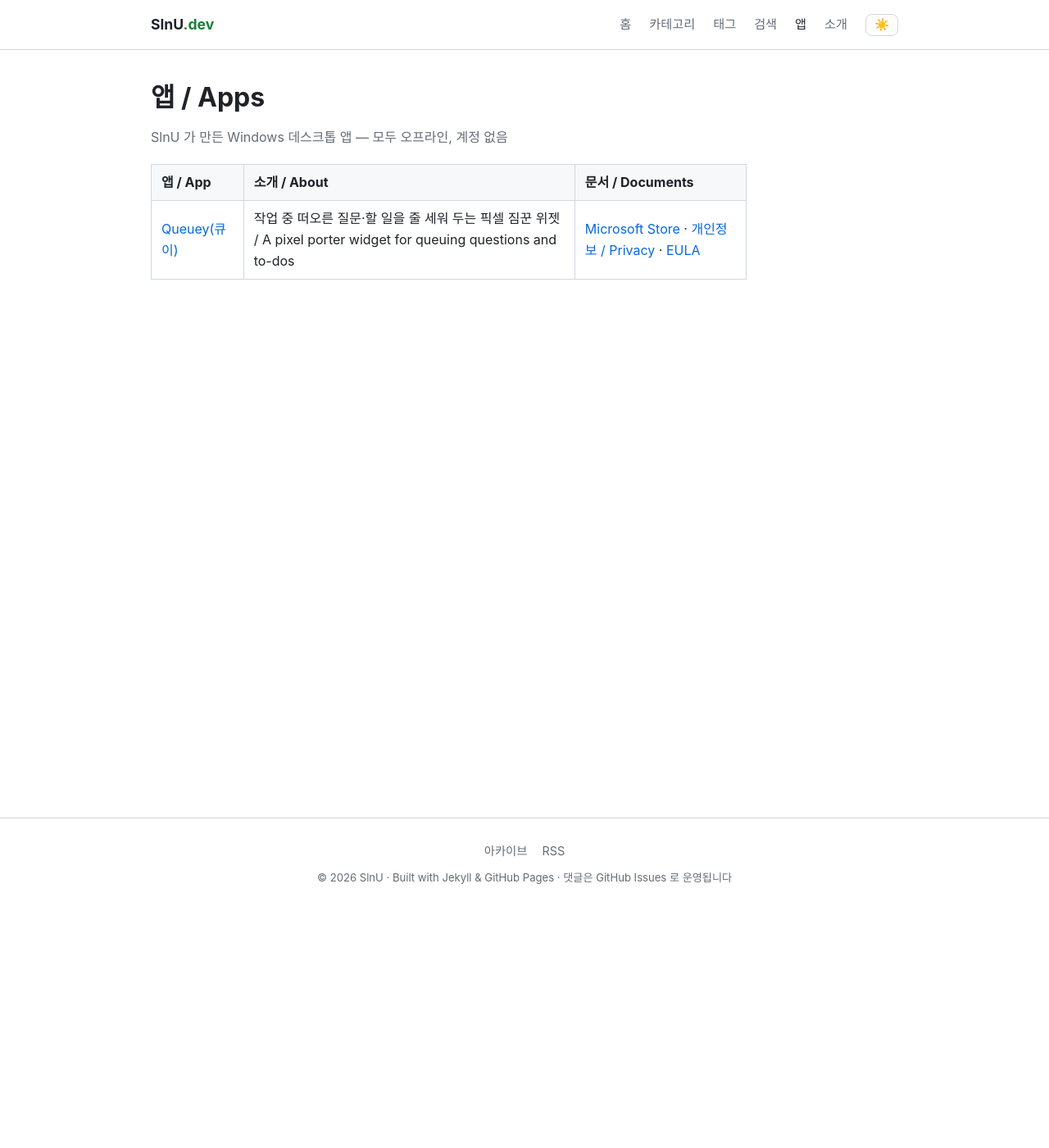
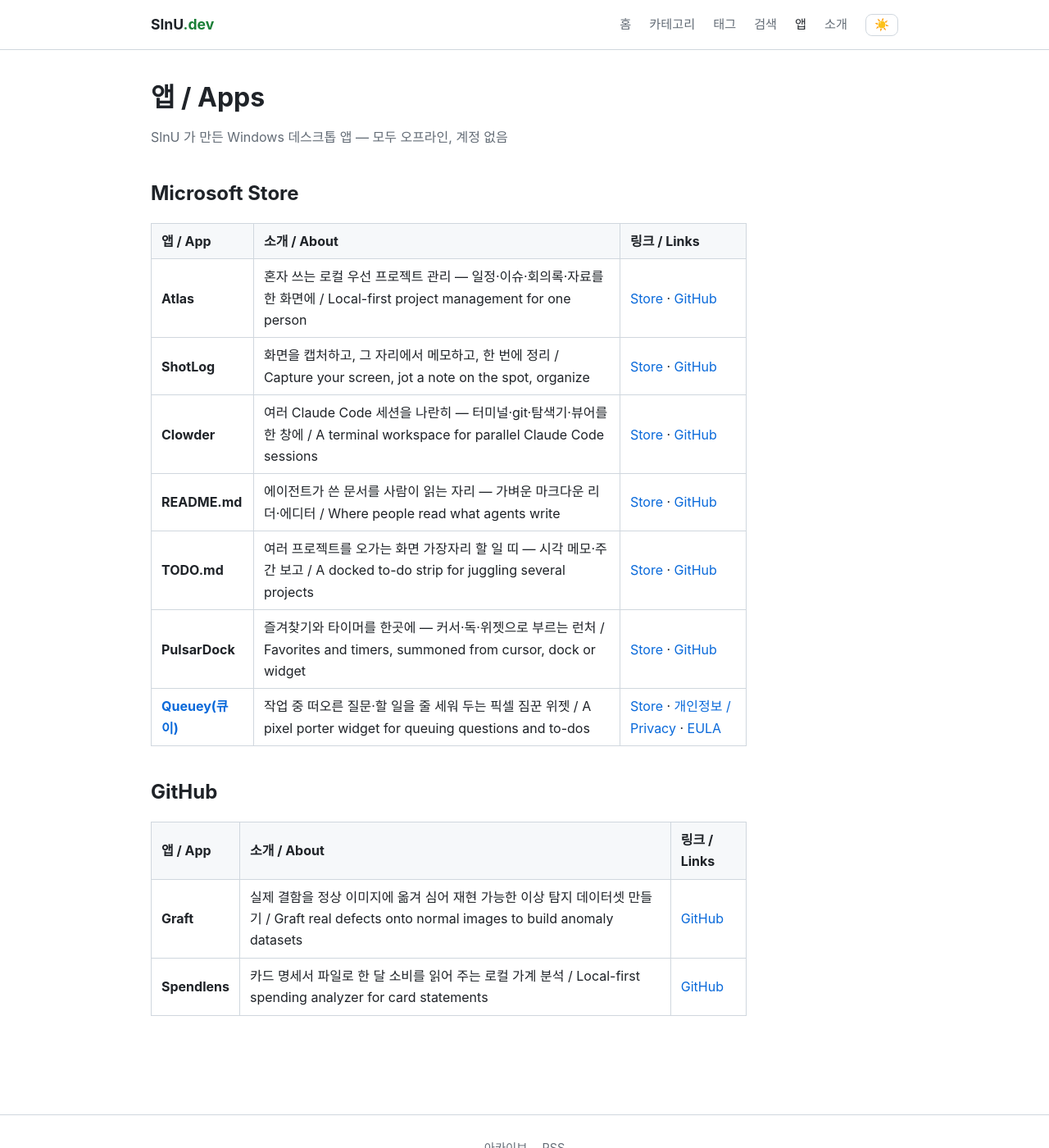
Before and after one commit to slnu21/slnu21.github.io, a Jekyll site: the page built from _pages/apps/index.md, in a window 1280 px wide and 1400 px high. Shown: the whole window at 82% size. Built offline with Jekyll 4.4.1, drawn with Linux system fonts in a browser that asks for light colours; some web fonts are replaced.

Commit message:
chore(apps): Store 앱 7개 · GitHub 앱 2개 목록
Co-Authored-By: Claude Opus 5.5 <noreply@anthropic.com>

```diff
--- a/_pages/apps/index.md
+++ b/_pages/apps/index.md
@@ -5,6 +5,21 @@ subtitle: "SlnU 가 만든 Windows 데스크톱 앱 — 모두 오프라인, 계
 permalink: /apps/
 ---
 
-| 앱 / App | 소개 / About | 문서 / Documents |
+## Microsoft Store
+
+| 앱 / App | 소개 / About | 링크 / Links |
 |---|---|---|
-| [Queuey(큐이)](/apps/queuey/) | 작업 중 떠오른 질문·할 일을 줄 세워 두는 픽셀 짐꾼 위젯 / A pixel porter widget for queuing questions and to-dos | [Microsoft Store](https://apps.microsoft.com/detail/9PNV73XF9B4N) · [개인정보 / Privacy](/apps/queuey/privacy/) · [EULA](/apps/queuey/eula/) |
+| **Atlas** | 혼자 쓰는 로컬 우선 프로젝트 관리 — 일정·이슈·회의록·자료를 한 화면에 / Local-first project management for one person | [Store](https://apps.microsoft.com/detail/9NMW5KS7HD1R) · [GitHub](https://github.com/slnu21/Atlas) |
+| **ShotLog** | 화면을 캡처하고, 그 자리에서 메모하고, 한 번에 정리 / Capture your screen, jot a note on the spot, organize | [Store](https://apps.microsoft.com/detail/9PC70G3LNQ8Q) · [GitHub](https://github.com/slnu21/ShotLog) |
+| **Clowder** | 여러 Claude Code 세션을 나란히 — 터미널·git·탐색기·뷰어를 한 창에 / A terminal workspace for parallel Claude Code sessions | [Store](https://apps.microsoft.com/detail/9N4795KFCRC3) · [GitHub](https://github.com/slnu21/Clowder) |
+| **README.md** | 에이전트가 쓴 문서를 사람이 읽는 자리 — 가벼운 마크다운 리더·에디터 / Where people read what agents write | [Store](https://apps.microsoft.com/detail/9N9QMXQPND3H) · [GitHub](https://github.com/slnu21/README.md) |
+| **TODO.md** | 여러 프로젝트를 오가는 화면 가장자리 할 일 띠 — 시각 메모·주간 보고 / A docked to-do strip for juggling several projects | [Store](https://apps.microsoft.com/detail/9NLK1K3WVK8F) · [GitHub](https://github.com/slnu21/todo-md) |
+| **PulsarDock** | 즐겨찾기와 타이머를 한곳에 — 커서·독·위젯으로 부르는 런처 / Favorites and timers, summoned from cursor, dock or widget | [Store](https://apps.microsoft.com/detail/9NLVDQ785190) · [GitHub](https://github.com/slnu21/Pulsar) |
+| [**Queuey(큐이)**](/apps/queuey/) | 작업 중 떠오른 질문·할 일을 줄 세워 두는 픽셀 짐꾼 위젯 / A pixel porter widget for queuing questions and to-dos | [Store](https://apps.microsoft.com/detail/9PNV73XF9B4N) · [개인정보 / Privacy](/apps/queuey/privacy/) · [EULA](/apps/queuey/eula/) |
+
+## GitHub
+
+| 앱 / App | 소개 / About | 링크 / Links |
+|---|---|---|
+| **Graft** | 실제 결함을 정상 이미지에 옮겨 심어 재현 가능한 이상 탐지 데이터셋 만들기 / Graft real defects onto normal images to build anomaly datasets | [GitHub](https://github.com/slnu21/Graft) |
+| **Spendlens** | 카드 명세서 파일로 한 달 소비를 읽어 주는 로컬 가계 분석 / Local-first spending analyzer for card statements | [GitHub](https://github.com/slnu21/Spendlens) |
```
